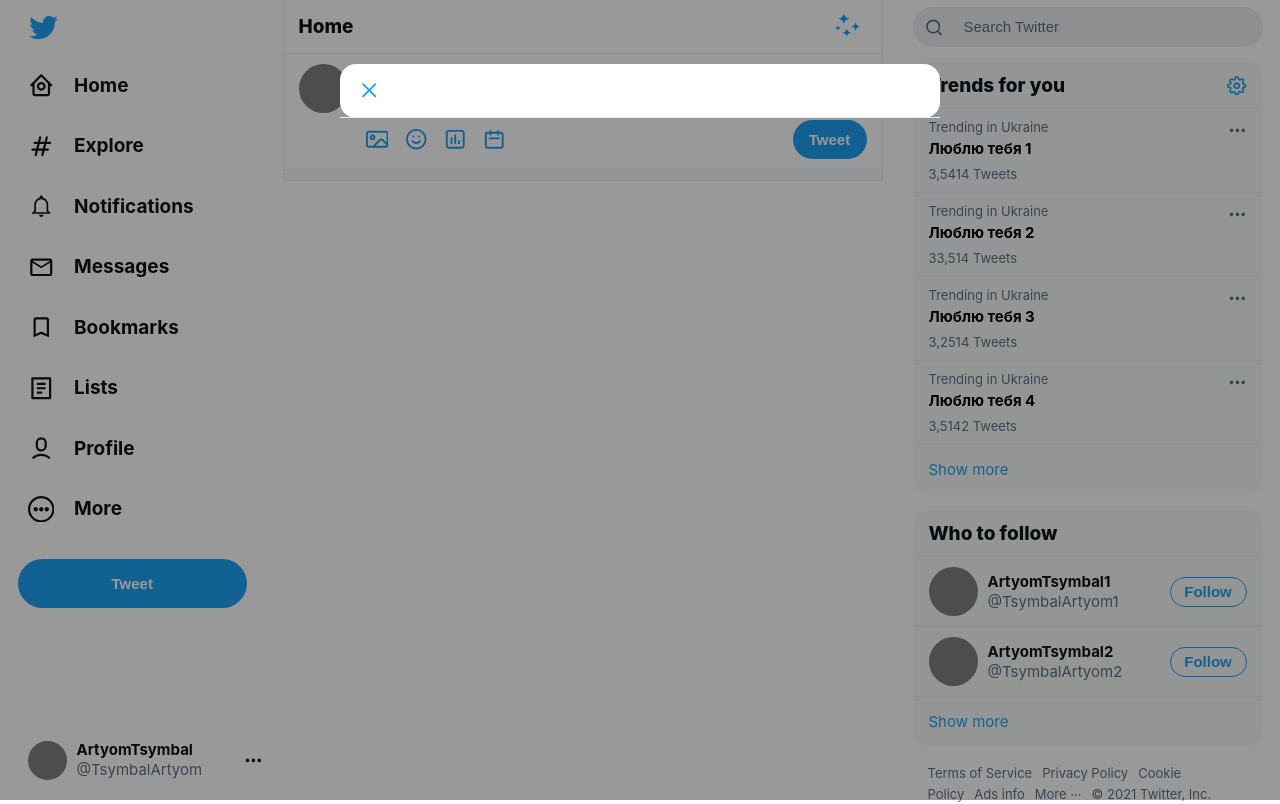
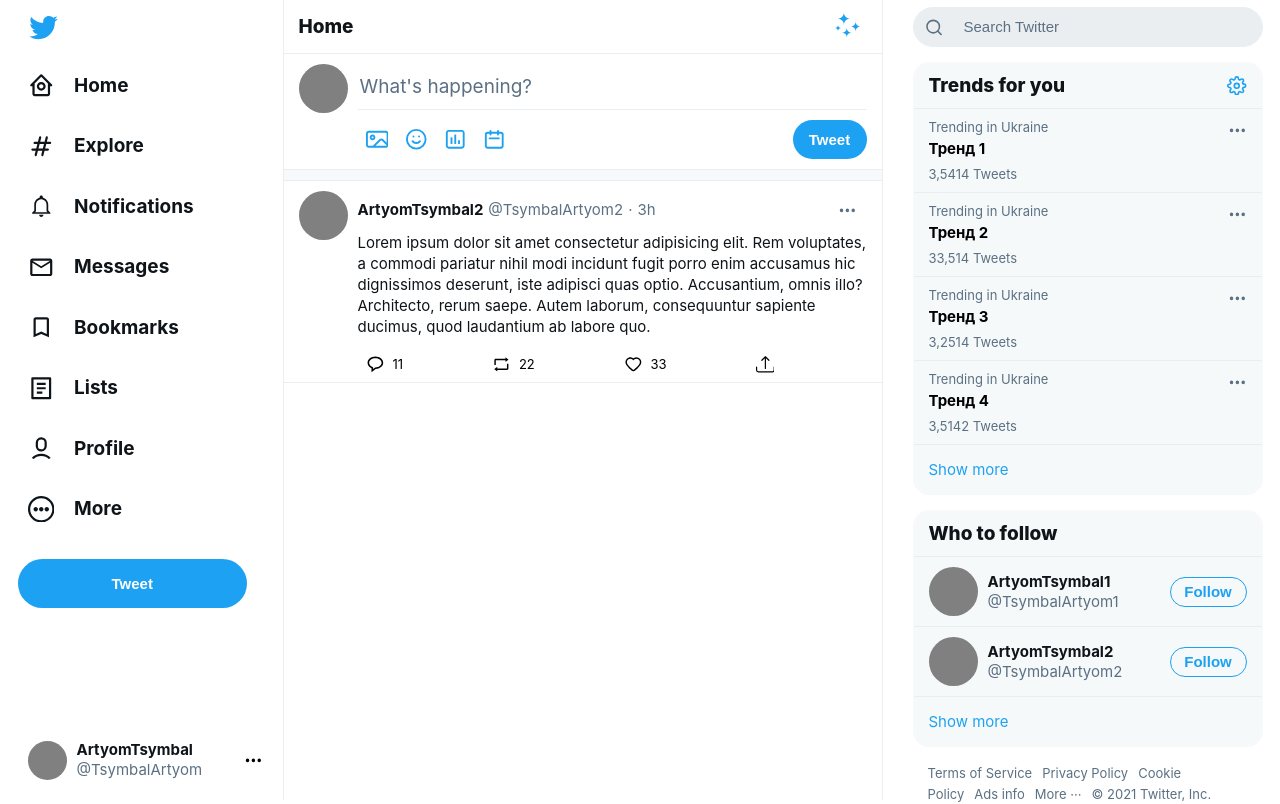
Before and after one commit to Artem-Tsymbal/Twitter-Clone-Frontend, a React (Create React App) app: page /home in a window 1280 px wide. Built offline with nearby package versions, Linux system fonts and the light colour scheme.

Commit message:
Feature/added_Tweet_component_view

```diff
--- a/src/components/common/TrendsForYou/TrendsForYou.tsx
+++ b/src/components/common/TrendsForYou/TrendsForYou.tsx
@@ -17,7 +17,7 @@
         <div className="trends-block-item">
           <div className="trends-block-item__wrapper">
             <span className="trends-block-item__header">Trending in Ukraine</span>
-            <span className="trends-block-item__trend">Люблю тебя 1</span>
+            <span className="trends-block-item__trend">Тренд 1</span>
             <span className="trends-block-item__quantity">3,5414 Tweets</span>
           </div>
           <BsThreeDots className="trends-block-item__dots" />
@@ -26,7 +26,7 @@
         <div className="trends-block-item">
           <div className="trends-block-item__wrapper">
             <span className="trends-block-item__header">Trending in Ukraine</span>
-            <span className="trends-block-item__trend">Люблю тебя 2</span>
+            <span className="trends-block-item__trend">Тренд 2</span>
             <span className="trends-block-item__quantity">33,514 Tweets</span>
           </div>
           <BsThreeDots className="trends-block-item__dots" />
@@ -34,7 +34,7 @@
         <div className="trends-block-item">
           <div className="trends-block-item__wrapper">
             <span className="trends-block-item__header">Trending in Ukraine</span>
-            <span className="trends-block-item__trend">Люблю тебя 3</span>
+            <span className="trends-block-item__trend">Тренд 3</span>
             <span className="trends-block-item__quantity">3,2514 Tweets</span>
           </div>
           <BsThreeDots className="trends-block-item__dots" />
@@ -42,7 +42,7 @@
         <div className="trends-block-item">
           <div className="trends-block-item__wrapper">
             <span className="trends-block-item__header">Trending in Ukraine</span>
-            <span className="trends-block-item__trend">Люблю тебя 4</span>
+            <span className="trends-block-item__trend">Тренд 4</span>
             <span className="trends-block-item__quantity">3,5142 Tweets</span>
           </div>
           <BsThreeDots className="trends-block-item__dots" />
--- /dev/null
+++ b/src/components/common/Tweet/Tweet.scss
@@ -0,0 +1,154 @@
+.tweet {
+  &__wrapper {
+    padding-top: 10px;
+    padding-left: 15px;
+    padding-right: 15px;
+    display: flex;
+    transition-duration: 0.2s;
+    transition-property: background-color, box-shadow;
+    border-bottom: 1px solid rgb(235, 238, 240);
+    cursor: pointer;
+    &:hover {
+      background-color: rgba(0, 0, 0, 0.07);
+      box-shadow: rgb(0 0 0 / 8%) 0px 8px 28px;
+    }
+  }
+  &__avatar-container {
+    margin-right: 10px;
+  }
+  &__avatar {
+    width: 49px;
+    height: 49px;
+    border-radius: 9999px;
+    background-color: grey;
+    box-shadow: rgb(0 0 0 / 2%) 0px 0px 2px inset;
+    transition-duration: 0.2s;
+    transition-property: background-color;
+    &:hover {
+      background-color: rgba(51, 51, 51, 0.15);
+    }
+  }
+  &__body {
+    display: flex;
+    flex-direction: column;
+  }
+  &-header {
+    margin-bottom: 2px;
+    display: flex;
+    justify-content: space-between;
+    align-items: center;
+    color: rgb(15, 20, 25);
+    font-size: 15px;
+    font-weight: 400;
+    line-height: 20px;
+    &__fullName {
+      font-weight: 700;
+    }
+    &__username {
+      margin-left: 5px;
+      color: rgb(91, 112, 131);
+    }
+    &__time {
+      color: rgb(91, 112, 131);
+      &-dot {
+        padding-left: 5px;
+        padding-right: 5px;
+      }
+    }
+    &__button {
+      width: 18.75px;
+      height: 18.75px;
+      padding: 10px;
+      color: rgb(91, 112, 131);
+      border-radius: 9999px;
+      transition-duration: 0.2s;
+      transition-property: background-color;
+      &:hover {
+        color: rgb(29, 161, 242);
+        background-color: rgba(29, 161, 242, 0.2);
+      }
+    }
+  }
+  &-content {
+    &__text {
+      color: rgb(15, 20, 25);
+      font-size: 15px;
+      font-weight: 400;
+      line-height: 20px;
+    }
+  }
+  &-footer {
+    max-width: 425px;
+    margin-top: 10px;
+    display: flex;
+    justify-content: space-between;
+    &__container {
+      display: flex;
+      justify-content: space-between;
+      align-items: center;
+    }
+    &__action-wrapper {
+      width: 35px;
+      height: 35px;
+      display: flex;
+      justify-content: center;
+      align-items: center;
+      border-radius: 9999px;
+    }
+    &__icon {
+      width: 18.75px;
+      height: 18.75px;
+    }
+    &__quantity {
+      padding-right: 10px;
+      font-size: 13px;
+    }
+  }
+}
+
+.container {
+  &-reply {
+    &:hover {
+      color: rgb(29, 161, 242);
+    }
+  }
+  &-retweet {
+    &:hover {
+      color: rgb(23, 191, 99);
+    }
+  }
+  &-like {
+    &:hover {
+      color: rgb(224, 36, 94);
+    }
+  }
+}
+
+.wrapper {
+  transition-duration: 0.2s;
+  transition-property: background-color;
+  &--blue {
+    &:hover {
+      background-color: rgba(29, 161, 242, 0.1);
+    }
+    &:active {
+      background-color: rgba(29, 161, 242, 0.2);
+    }
+  }
+  &--red {
+    &:hover {
+      background-color: rgba(23, 191, 99, 0.1);
+    }
+    &:active {
+      background-color: rgba(23, 191, 99, 0.2);
+    }
+  }
+  &--green {
+    &:hover {
+      background-color: rgba(224, 36, 94, 0.1);
+    }
+    &:active {
+      background-color: rgba(224, 36, 94, 0.2);
+    }
+  }
+}
--- /dev/null
+++ b/src/components/common/Tweet/Tweet.tsx
@@ -0,0 +1,62 @@
+import React from 'react';
+import './Tweet.scss';
+import { BiMessageRounded } from 'react-icons/bi';
+import { BsThreeDots, BsUpload } from 'react-icons/bs';
+import { AiOutlineRetweet, AiOutlineHeart } from 'react-icons/ai';
+
+const Tweet: React.FC = () => (
+  <div className="tweet">
+    <div className="tweet__wrapper">
+
+      <div className="tweet__avatar-container">
+        <div className="tweet__avatar" />
+      </div>
+
+      <div className="tweet__body">
+
+        <div className="tweet-header">
+          <div className="tweet-header__info">
+            <span className="tweet-header__fullName">ArtyomTsymbal2</span>
+            <span className="tweet-header__username">@TsymbalArtyom2</span>
+            <span className="tweet-header__time tweet-header__time-dot">·</span>
+            <span className="tweet-header__time">3h</span>
+          </div>
+          <BsThreeDots className="tweet-header__button" />
+        </div>
+
+        <div className="tweet-content">
+          <span className="tweet-content__text">
+            Lorem ipsum dolor sit amet consectetur adipisicing elit. Rem voluptates, a commodi pariatur nihil modi
+            incidunt fugit porro enim accusamus hic dignissimos deserunt, iste adipisci quas optio. Accusantium, omnis
+            illo?Architecto, rerum saepe. Autem laborum, consequuntur sapiente ducimus, quod laudantium ab labore quo.
+            </span>
+        </div>
+        <div className="tweet-footer">
+          <div className="tweet-footer__container container-reply">
+            <div className="tweet-footer__action-wrapper wrapper--blue">
+              <BiMessageRounded className="tweet-footer__icon" />
+            </div>
+            <span className="tweet-footer__quantity">11</span>
+          </div>
+          <div className="tweet-footer__container container-retweet">
+            <div className="tweet-footer__action-wrapper wrapper--red">
+              <AiOutlineRetweet className="tweet-footer__icon" />
+            </div>
+            <span className="tweet-footer__quantity">22</span>
+          </div>
+          <div className="tweet-footer__container container-like">
+            <div className="tweet-footer__action-wrapper wrapper--green">
+              <AiOutlineHeart className="tweet-footer__icon" />
+            </div>
+            <span className="tweet-footer__quantity">33</span>
+          </div>
+          <div className="tweet-footer__action-wrapper wrapper--blue">
+            <BsUpload className="tweet-footer__icon" />
+          </div>
+        </div>
+      </div>
+    </div>
+  </div>
+);
+
+export default Tweet;
--- a/src/components/layouts/default/index.scss
+++ b/src/components/layouts/default/index.scss
@@ -29,6 +29,7 @@
 .primary-column {
   max-width: 600px;
   width: 100%;
+  min-height: 100vh;
   box-sizing: border-box;
   border-left: 1px solid rgb(235, 238, 240);
   border-right: 1px solid rgb(235, 238, 240);
--- a/src/screens/Home/index.tsx
+++ b/src/screens/Home/index.tsx
@@ -2,7 +2,7 @@
 import './index.scss';
 import { WiStars } from 'react-icons/wi';
 import AddTweetForm from '../../components/common/AddTweetForm/AddTweetForm';
-import ModalWindow from '../../components/common/ModalWindow/ModalWindow';
+import Tweet from '../../components/common/Tweet/Tweet';
 
 export const Home: React.FC = () => {
 
@@ -13,8 +13,8 @@
         <WiStars className="home-header__icon" />
       </div>
       <AddTweetForm />
-      <ModalWindow />
       <div className="home-divider" />
+      <Tweet />
     </div>
   );
 };
```
